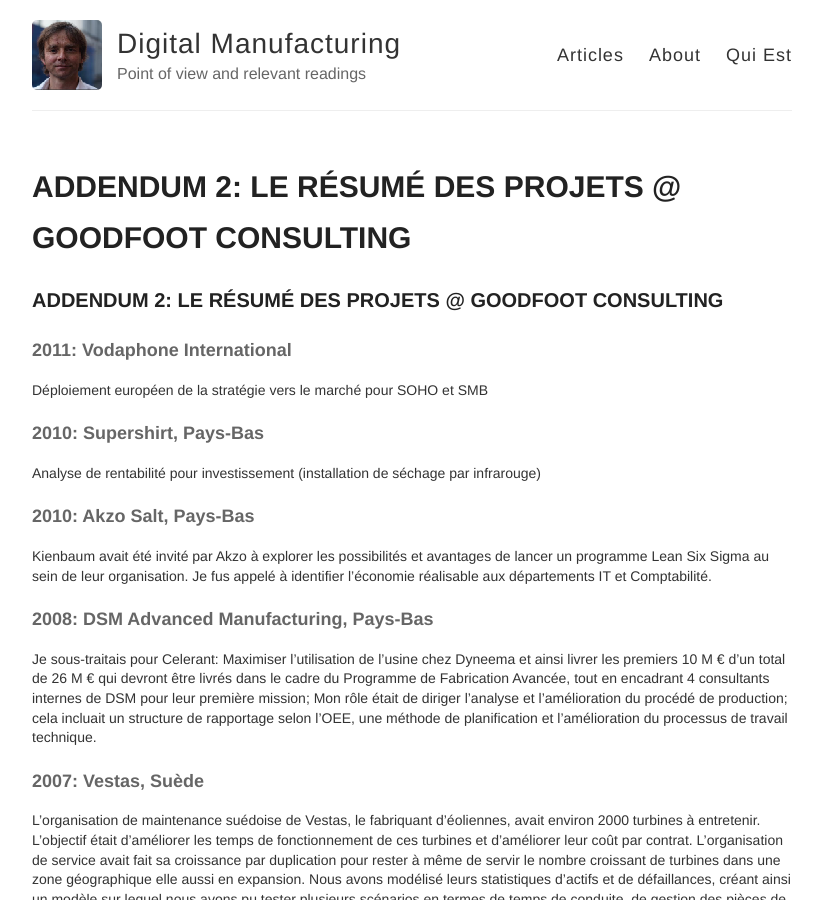
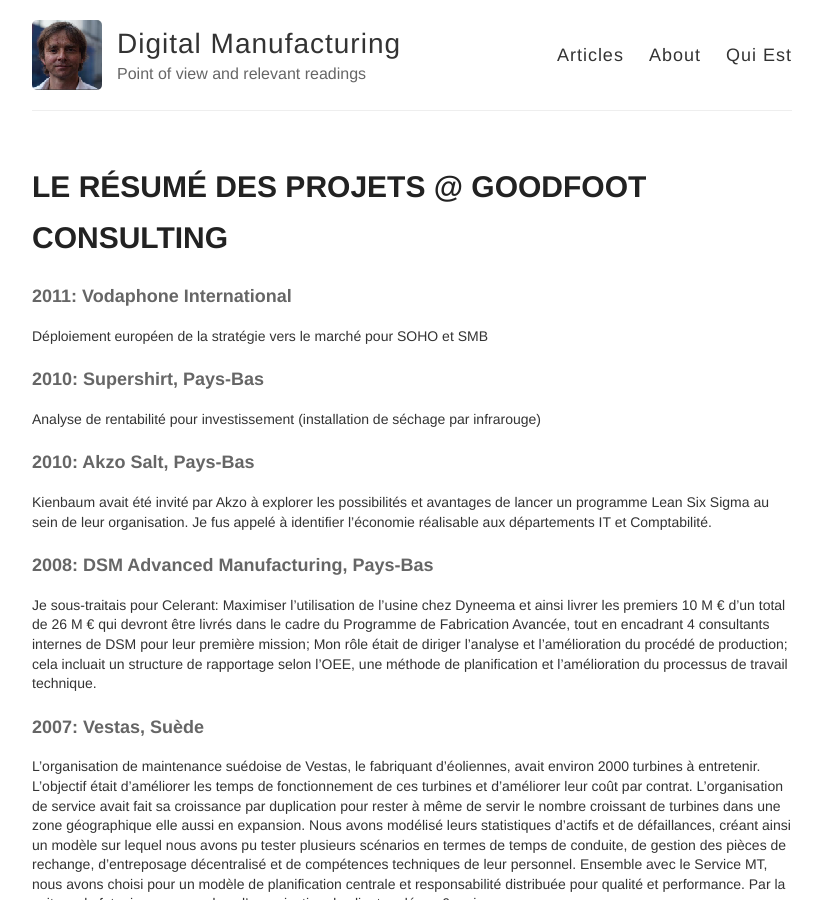
Before and after one commit to fprisse/Digital_for_Industry, a Jekyll site: the page built from projects_goodfoot_fr.md, in a window 1280 px wide and 900 px high. Shown: the whole window, without its empty margins (228-1050 px from the left). Built offline with Jekyll 4.4.1, drawn with Linux system fonts in a browser that asks for light colours; our own code applies the rules of GitHub Pages for plain Markdown files.

Commit message:
Update projects_goodfoot_fr.md

```diff
--- a/projects_goodfoot_fr.md
+++ b/projects_goodfoot_fr.md
@@ -1,5 +1,8 @@
-### ADDENDUM 2: LE RÉSUMÉ DES PROJETS @ GOODFOOT CONSULTING
-
+---
+layout: page
+title: LE RÉSUMÉ DES PROJETS @ GOODFOOT CONSULTING
+permalink: /projects_goodfoot_fr
+---
 #### 2011: Vodaphone International
 
 Déploiement européen de la stratégie vers le marché pour SOHO et SMB
```
